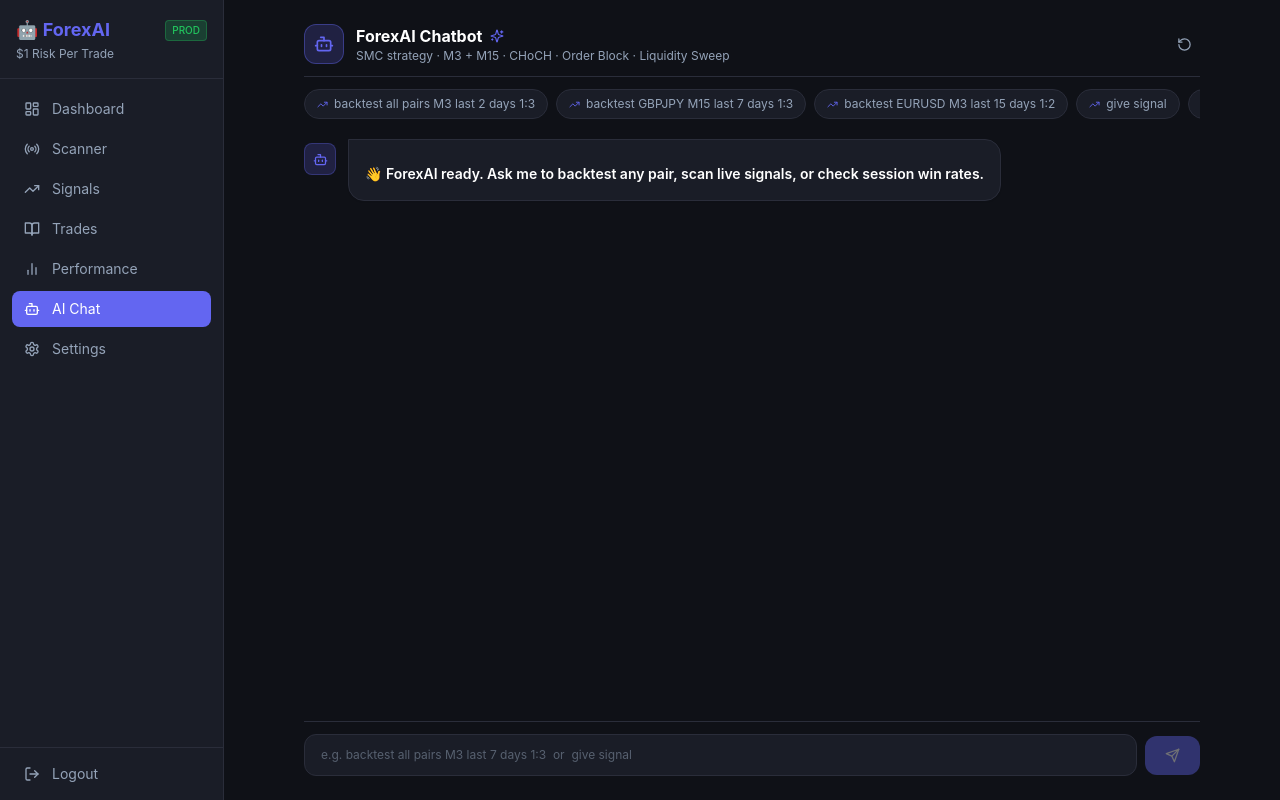
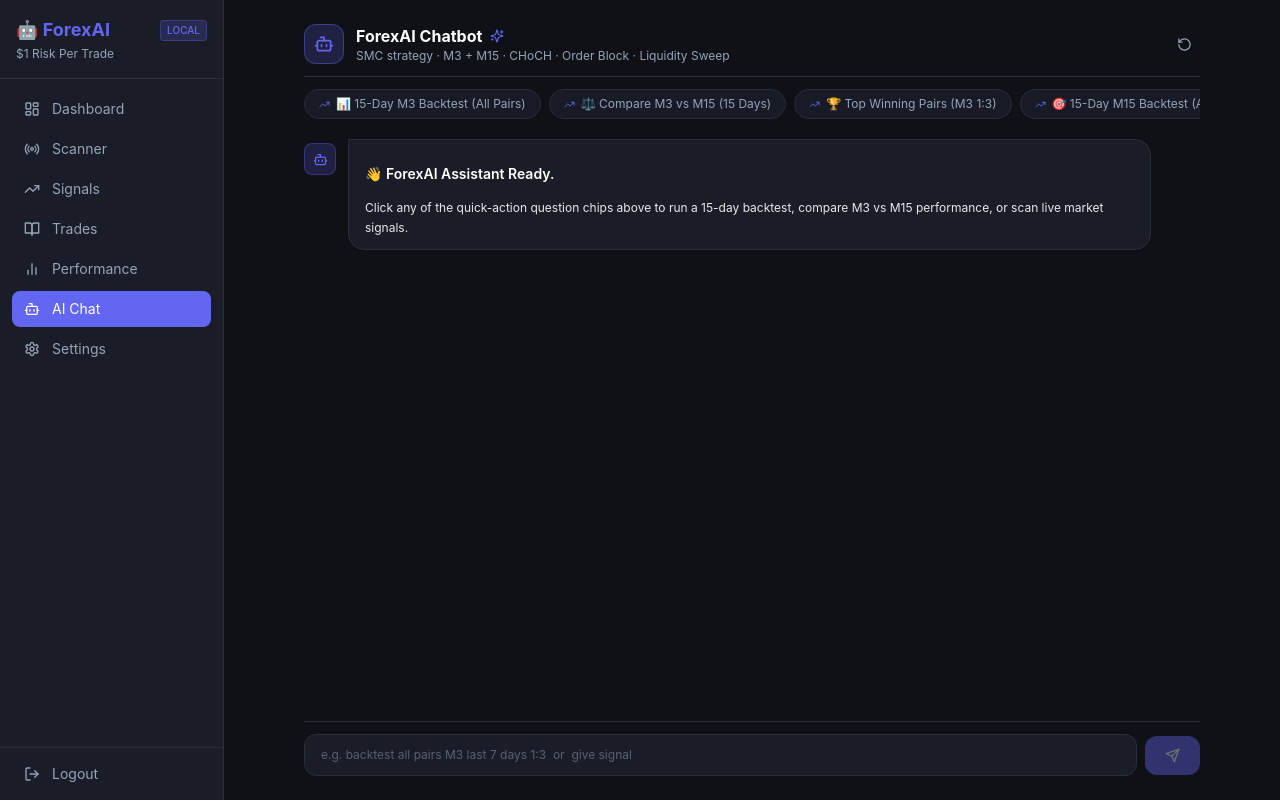
Before and after one commit to Sanjaykee/Forex-Ai-Trading-Frontend, a React (Vite) app: page /chat in a window 1280 px wide. Built offline with nearby package versions, Linux system fonts and the light colour scheme; sample sign-in values are in the browser's storage.

Commit message:
avoid duplicate entry

```diff
--- a/src/pages/Chat.jsx
+++ b/src/pages/Chat.jsx
@@ -112,18 +112,19 @@ function renderFormatted(text) {
 // ── Main Chat component ───────────────────────────────────────────────────────
 
 const SUGGESTED = [
-  'backtest all pairs M3 last 2 days 1:3',
-  'backtest GBPJPY M15 last 7 days 1:3',
-  'backtest EURUSD M3 last 15 days 1:2',
-  'give signal',
-  'backtest all pairs M15 last 15 days 1:3',
+  { label: '📊 15-Day M3 Backtest (All Pairs)', prompt: 'backtest all pairs M3 last 15 days 1:3' },
+  { label: '⚖️ Compare M3 vs M15 (15 Days)', prompt: 'compare M3 vs M15 last 15 days 1:3' },
+  { label: '🏆 Top Winning Pairs (M3 1:3)', prompt: 'which pairs have the best win rate on M3 last 15 days 1:3' },
+  { label: '🎯 15-Day M15 Backtest (All Pairs)', prompt: 'backtest all pairs M15 last 15 days 1:3' },
+  { label: '⚡ Live Signal Scanner', prompt: 'give signal' },
+  { label: '📈 GBPJPY M3 Backtest', prompt: 'backtest GBPJPY M3 last 15 days 1:3' },
 ]
 
 export default function Chat() {
   const [messages, setMessages] = useState([
     {
       role: 'assistant',
-      content: '👋 **ForexAI ready.** Ask me to backtest any pair, scan live signals, or check session win rates.',
+      content: '👋 **ForexAI Assistant Ready.**\n\nClick any of the quick-action question chips above to run a 15-day backtest, compare M3 vs M15 performance, or scan live market signals.',
     },
   ])
   const [input, setInput]   = useState('')
@@ -152,7 +153,7 @@ export default function Chat() {
 
   const clearChat = () => setMessages([{
     role: 'assistant',
-    content: '👋 **ForexAI ready.** Ask me to backtest any pair, scan live signals, or check session win rates.',
+    content: '👋 **ForexAI Assistant Ready.**\n\nClick any of the quick-action question chips above to run a 15-day backtest, compare M3 vs M15 performance, or scan live market signals.',
   }])
 
   return (
@@ -176,14 +177,18 @@ export default function Chat() {
         </button>
       </div>
 
-      {/* Suggested prompts */}
+      {/* Suggested prompts / Quick action chips */}
       <div className="flex items-center gap-2 overflow-x-auto pb-2 mb-3 no-scrollbar">
-        {SUGGESTED.map((p, i) => (
-          <button key={i} onClick={() => handleSend(p)}
-            className="text-xs whitespace-nowrap bg-card border border-border hover:border-accent text-wait hover:text-white px-3 py-1.5 rounded-full transition-all flex items-center gap-1.5 shrink-0">
-            <TrendingUp size={11} className="text-accent" /> {p}
-          </button>
-        ))}
+        {SUGGESTED.map((p, i) => {
+          const text = typeof p === 'string' ? p : p.prompt
+          const label = typeof p === 'string' ? p : p.label
+          return (
+            <button key={i} onClick={() => handleSend(text)}
+              className="text-xs whitespace-nowrap bg-card/90 hover:bg-accent/15 border border-border hover:border-accent text-wait hover:text-white px-3.5 py-1.5 rounded-full transition-all flex items-center gap-1.5 shrink-0 shadow-sm active:scale-95">
+              <TrendingUp size={11} className="text-accent" /> {label}
+            </button>
+          )
+        })}
       </div>
 
       {/* Messages */}
--- a/src/services/api.js
+++ b/src/services/api.js
@@ -5,7 +5,7 @@ const isProd = activeProfile === 'prod' || activeProfile === 'production'
 
 export const API_BASE_URL =
   (isProd ? import.meta.env.VITE_API_URL_PROD : import.meta.env.VITE_API_URL_LOCAL) ||
-  'http://localhost:8000'
+  'http://localhost:8001'
 
 const api = axios.create({ baseURL: API_BASE_URL })
 
```
Also changed, not shown: 5 other files (tests, documents, lock files or other folders).
